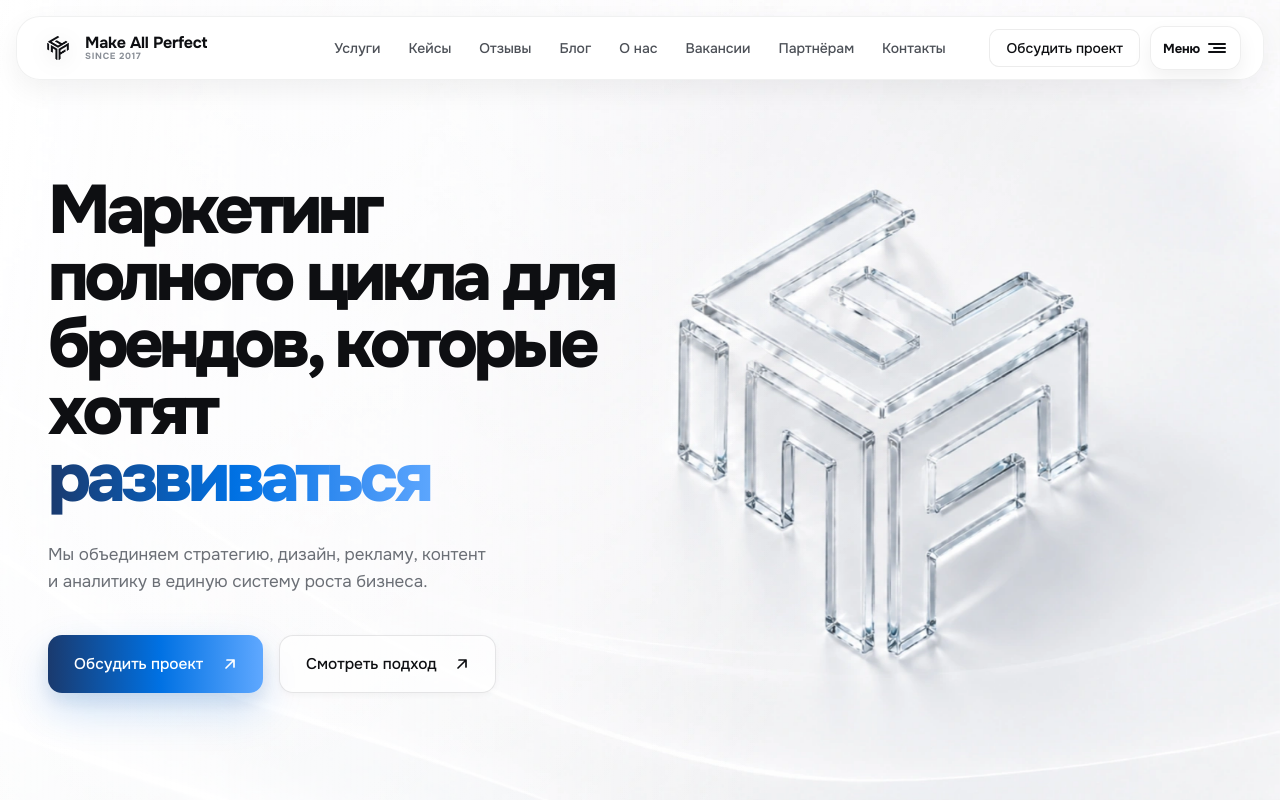
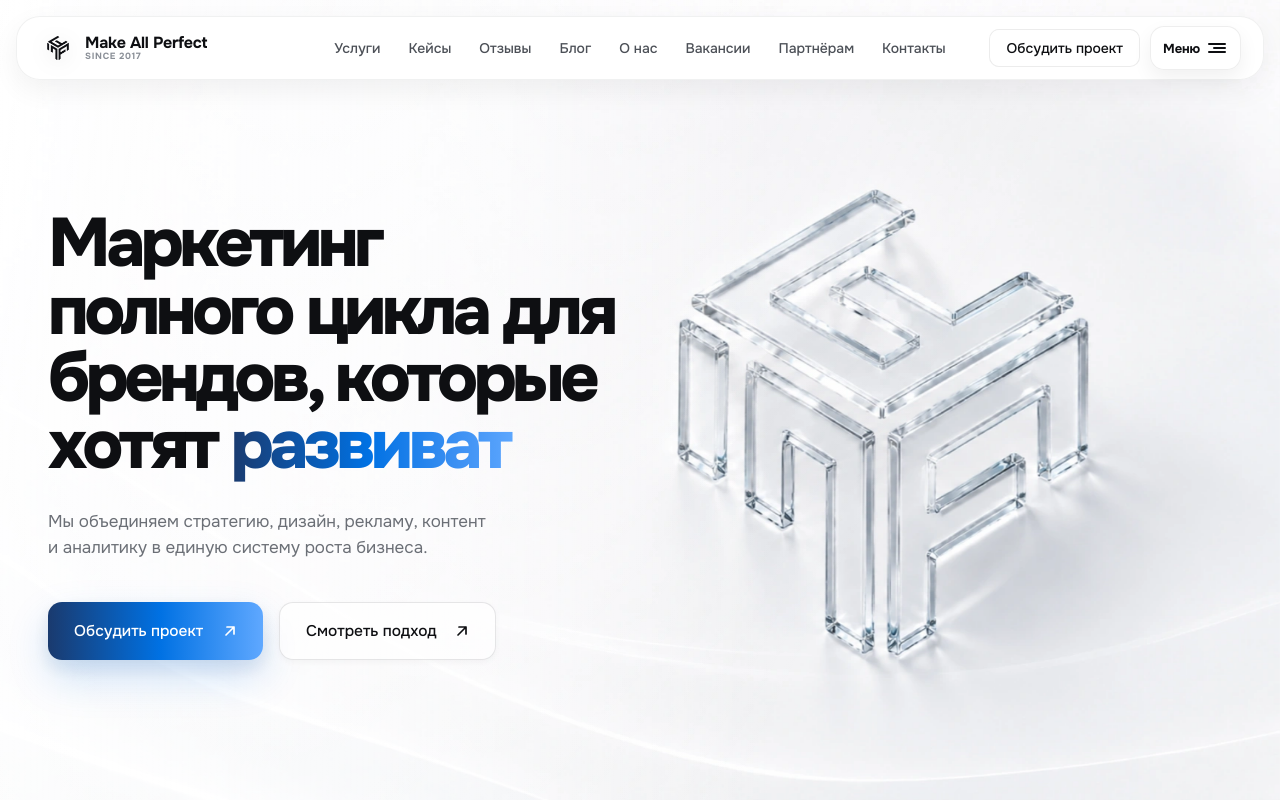
Before and after one commit to makeallperfectcompany/map2, a Next.js app: page / in a window 1280 px wide. Shown: the top 800 px of the page. Built offline with nearby package versions, Linux system fonts and the light colour scheme.

Commit message:
fix: старт с полным словом, не с пустоты (убирает shift строки)

```diff
--- a/src/components/sections/AnimatedWord.tsx
+++ b/src/components/sections/AnimatedWord.tsx
@@ -19,8 +19,8 @@ const PAUSE_MS = 300;
 type Phase = "typing" | "display" | "deleting" | "pause";
 
 export default function AnimatedWord() {
-  const [text, setText] = useState("");
-  const [phase, setPhase] = useState<Phase>("typing");
+  const [text, setText] = useState(WORDS[0]);
+  const [phase, setPhase] = useState<Phase>("display");
   const indexRef = useRef(0);
   const fullTextRef = useRef(WORDS[0]);
 
```
